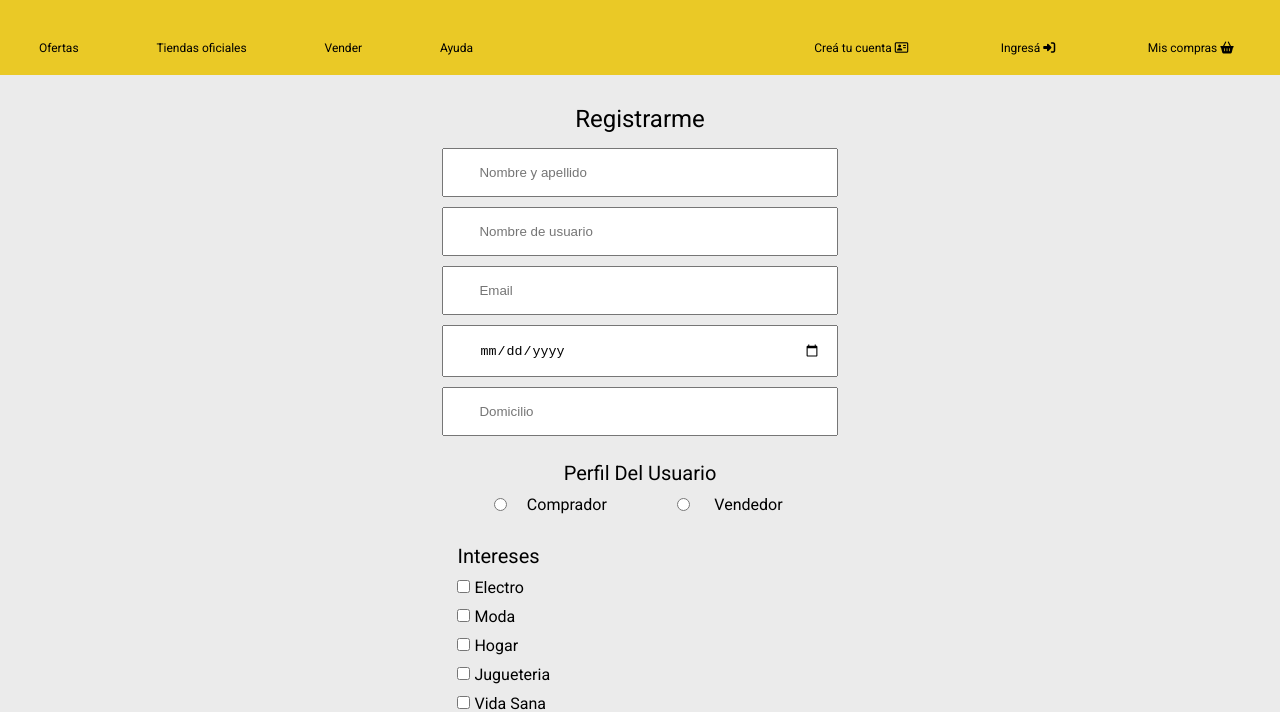
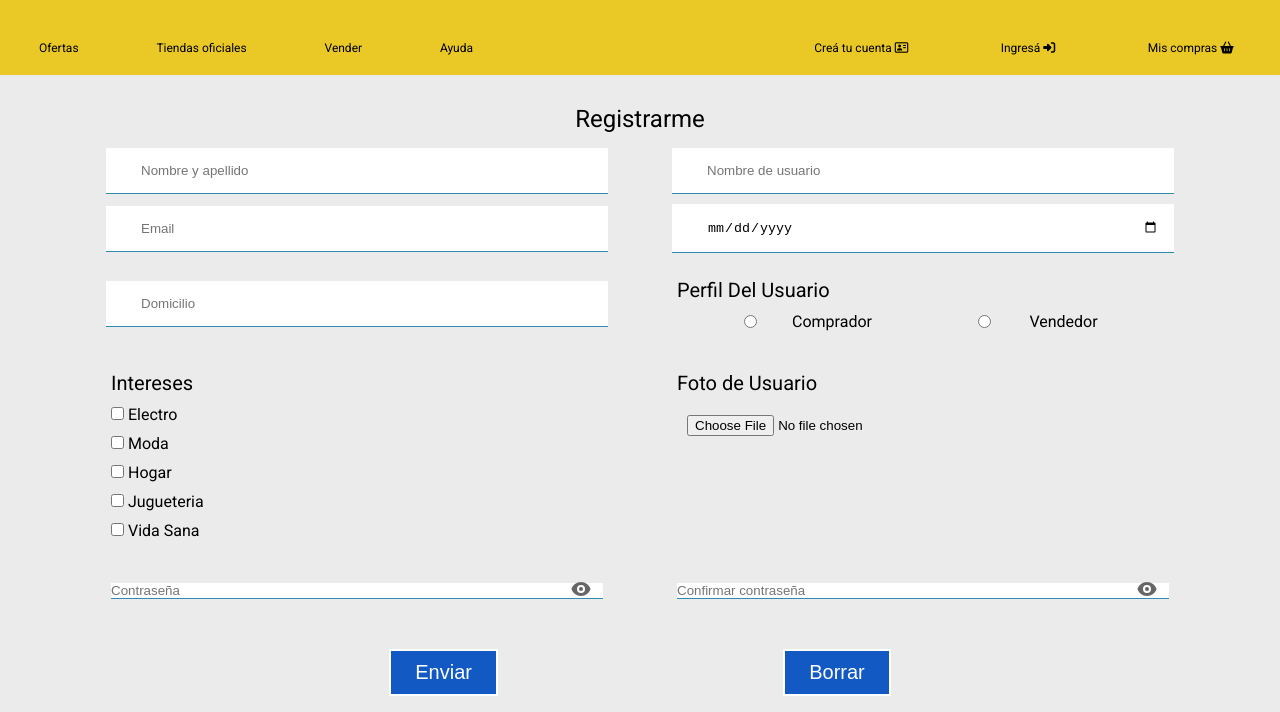
Before and after one commit to TaniaRivas1/mercadoliebre, a website: page views/register.html in a window 1280 px wide. Shown: the part 106-818 px from the top of the page. Drawn offline with Linux system fonts and the light colour scheme.

Commit message:
agregando detalles a los css

```diff
--- a/public/css/header-home.css
+++ b/public/css/header-home.css
@@ -34,7 +34,7 @@ header{
     align-items: center;
 }
 
-.header-buscador .input {
+.header-buscador .header-input {
     height: 25px;
     padding: 15px;
     width: 100%;
--- a/public/css/login.css
+++ b/public/css/login.css
@@ -25,9 +25,7 @@
     display: flex;
     justify-content: center;
     margin-bottom: 10px;
-    border-radius: 5px;
 }
-
 .login-info input{
     padding: 15px 15px 15px 35px;
 }
@@ -36,13 +34,11 @@
     padding: 10px;
     position: relative;
     width: 100%;
-    border-radius: 5px;
 }
-
-.login-input {
+.login-input{
     padding: 15px 15px 15px 35px;
+    width: 100%;
 }
-
 .login-input-icon{
     display: flex;
     position: absolute;
@@ -61,12 +57,17 @@
     justify-content: center;
     padding: 10px;
 }
-
 .login-button{
-    background-color: var(--colorCeleste);
-    color: var(--colorWhite);
-    padding: 10px;
-    width: 100%;
-    border-bottom: 1px var(--colorWhite);
-    border-radius: 5px;
+    color: var(--colorWhite) !important;
+    font-size: 20px;
+    font-weight: 500;
+    padding: 0.5em 1.2em;
+    background: var(--colorCeleste);
+    border: 2px solid;
+    transition: all 1s ease;
+    position: relative;
 }
+.login-button:hover {
+    background: #EAC926;
+    color: #fff !important;
+  }
--- a/public/css/register.css
+++ b/public/css/register.css
@@ -2,10 +2,19 @@
     width: 100%;
 }
 
-input:focus{
-    background-color: #EAC926;
 
+.input {
+    border: none;
+    border-bottom: 1px solid #318aac;
+    width: 100%;
 }
+.input:focus{
+    -webkit-transition: all 0.3s ease-in-out;
+    outline: none;
+    border-bottom: none;
+    background: -webkit-linear-gradient(top, rgba(255, 255, 255, 0) 96%, #EAC926 4%);
+}
+
 
 .register-box{
     display: flex;
@@ -23,17 +32,17 @@ input:focus{
     font-weight: 400;
 }
 
+
 .register-info{
     display: flex;
     flex-direction: column;
     justify-content: center;
     padding: 5px;
-    border-radius: 5px;
 }
-
 .register-info input{
     padding: 15px 15px 15px 35px;
 }
+
 
 .register-perfil{
     display: flex;
@@ -49,7 +58,7 @@ input:focus{
 .register-perfil p{
     display: flex;
     width: 100%;
-    justify-content: center;
+    justify-content: start;
     text-transform: capitalize;
     font-size: 20px;
     margin-bottom: 10px;
@@ -59,6 +68,7 @@ input:focus{
     display: flex;
     justify-content: space-evenly;
 }
+
 
 .register-intereses{
     display: flex;
@@ -80,25 +90,31 @@ input:focus{
     margin-bottom: 10px;
 }
 
+
 .register-foto{
     display: flex;
+    flex-direction: column;
     margin: 10px;
     padding: 10px;
+    font-size: 20px;
 }
+.register-foto input{
+    margin-top: 10px;
+    border-bottom: none;
+    padding: 10px;
+}
+
 
 .register-contraseña{
     padding: 10px;
     position: relative;
     width: 100%;
-    border-radius: 5px;
-
+    margin-bottom: 10px;
 }
-
 .register-input {
     padding: 15px 15px 15px 35px;
     width: 100%;
 }
-
 .input-icon{
     display: flex;
     position: absolute;
@@ -112,6 +128,7 @@ input:focus{
     color: var(--colorGrisOscuro);
 }
 
+
 .register-boton-box{
     display: flex;
     justify-content: space-evenly;
@@ -120,9 +137,39 @@ input:focus{
     margin: 10px;
     width: 100%;
 }
-.register-button{
-    padding: 10px;
-    background-color: var(--colorCeleste);
-    color: var(-colorWhite);
-    width: 100%;
-}
+.register-button {
+    color: var(--colorWhite) !important;
+    font-size: 20px;
+    font-weight: 500;
+    padding: 0.5em 1.2em;
+    background: var(--colorCeleste);
+    border: 2px solid;
+    transition: all 1s ease;
+    position: relative;
+  }
+  .register-button:hover {
+    background: #EAC926;
+    color: #fff !important;
+  }
+
+  @media (min-width: 768px){
+      .register-form{
+          display: flex;
+          flex-direction: row;
+
+      }
+      .register-form-info{
+          display: flex;
+          flex-direction: row;
+          flex-wrap: wrap;
+          justify-content: space-around;
+      }
+      .register-info, .register-perfil, .register-intereses, .register-foto, .register-contraseña{
+          width: 40vw;
+      }
+      .register-boton-box{
+          justify-content: space-evenly;
+          padding: 20px;
+      }
+
+  }
--- a/views/register.html
+++ b/views/register.html
@@ -17,7 +17,7 @@
                 <a href="/"><img src="/img/mercadoliebre.png" alt="mercado liebre" width="300px"></a>
             </div>
             <div class="header-buscador">
-                <input class="input" type="search" placeholder="buscar producto, marcas">
+                <input class="header-input" type="search" placeholder="buscar producto, marcas">
                 <svg class="icono" width="512" height="512" viewBox="0 0 512 512" fill="none"
                     xmlns="http://www.w3.org/2000/svg">
                     <path
@@ -57,23 +57,23 @@
             <article class="register-form">
               <form action="" class="register-form-info">
                 <div class="register-info">
-                  <input type="text" id="nombre" name="nombre" placeholder="Nombre y apellido" minlength="6" required>
+                  <input class="input" type="text" id="nombre" name="nombre" placeholder="Nombre y apellido" minlength="6" required>
                   <label for="nombre"></label>
                 </div>
                 <div class="register-info">
-                  <input type="text" id="usuario" name="usuario" placeholder="Nombre de usuario" minlength="6" required>
+                  <input class="input" type="text" id="usuario" name="usuario" placeholder="Nombre de usuario" minlength="6" required>
                   <label for="usuario"></label>
                 </div>
                 <div class="register-info">
-                    <input type="email" id="email" name="email" placeholder="Email" required>
+                    <input class="input" type="email" id="email" name="email" placeholder="Email" required>
                     <label for="email"></label>
                   </div>
                   <div class="register-info">
-                    <input type="date" name="fecha" min="1930-01-01" max="2021-12-31" placeholder="Fecha de nacimiento">
+                    <input class="input" type="date" name="fecha" min="1930-01-01" max="2021-12-31" placeholder="Fecha de nacimiento">
                     <label for="fecha"></label>
                   </div>
                   <div class="register-info">
-                    <input type="text" id="domicilio" name="domicilio" placeholder="Domicilio">
+                    <input class="input" type="text" id="domicilio" name="domicilio" placeholder="Domicilio">
                     <label for="domicilio"></label>
                   </div>
                 <div class="register-perfil">
@@ -125,7 +125,7 @@
                   <input type="file" name="imagenDePerfil" value="image" id="img" accept=".jpg, .png" >
               </div>
               <div class="register-contraseña">
-                <input type="password" class="register-input" placeholder="Contraseña" data-lpignore="true" minlength="8" required>
+                <input class="input" type="password" class="register-input" placeholder="Contraseña" data-lpignore="true" minlength="8" required>
 
                 <svg xmlns="http://www.w3.org/2000/svg" class="input-icon" viewBox="0 0 20 20" fill="currentColor">
                 <path d="M10 12a2 2 0 100-4 2 2 0 000 4z" />
@@ -133,7 +133,7 @@
               </svg>
               </div>
               <div class="register-contraseña">
-                <input type="password" class="register-input" placeholder="Confirmar contraseña" data-lpignore="true"  minlength="8" required>
+                <input class="input" type="password" class="register-input" placeholder="Confirmar contraseña" data-lpignore="true"  minlength="8" required>
 
                 <svg xmlns="http://www.w3.org/2000/svg" class="input-icon" viewBox="0 0 20 20" fill="currentColor">
                 <path d="M10 12a2 2 0 100-4 2 2 0 000 4z" />
```
Also changed, not shown: views/home.html (+1 -1 lines), views/login.html (+4 -4 lines).
